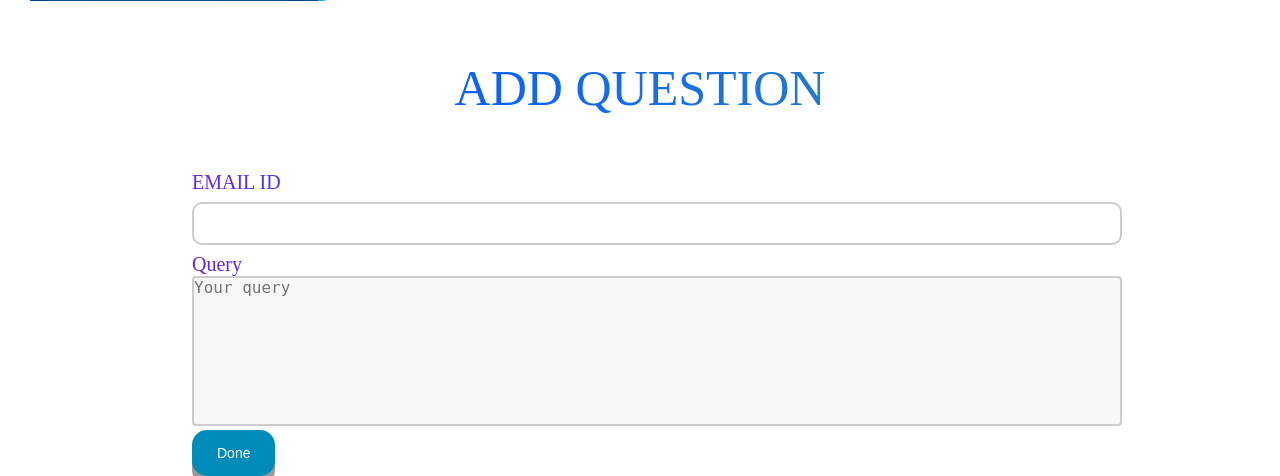
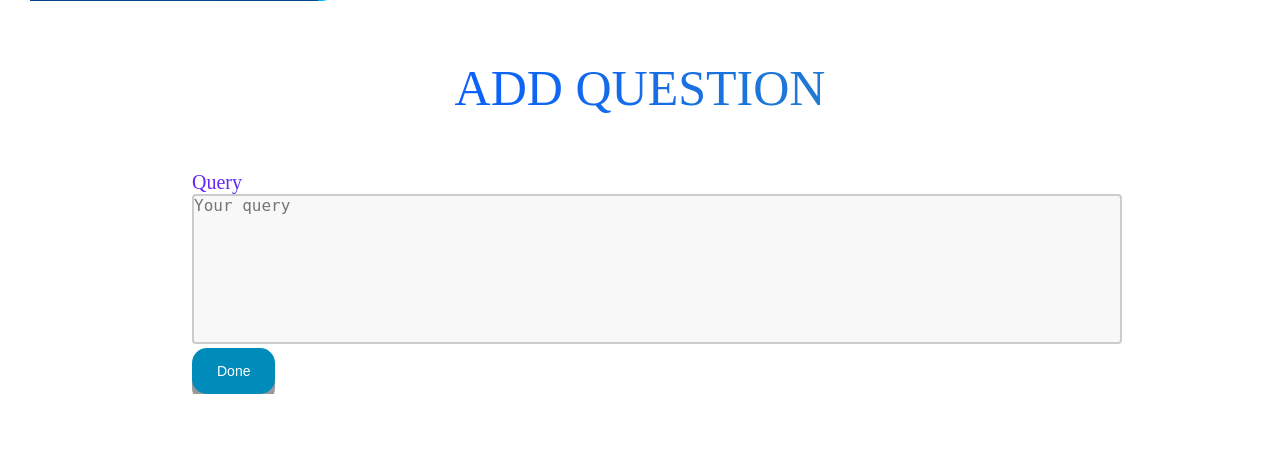
Before and after one commit to chinmay18030/acrom-form, a Flask app: page /add_questions in a window 1280 px wide. Shown: the part 579-1055 px from the top of the page. After the commit the page ends 973 px from the top, so only its background shows below. Run offline with Flask 2, Linux system fonts and the light colour scheme.

Commit message:
Update expert.html

```diff
--- a/templates/expert.html
+++ b/templates/expert.html
@@ -33,16 +33,7 @@
 <br><br>
 <div class="box">
     <form method="POST">
-        <label for="email">
-            <p style="font-size:20px;background: linear-gradient(
-                to right, #6b21f3, #085eff,
-                 #237ccf, #00c3ff);
-            -webkit-text-fill-color: transparent;
-            -webkit-background-clip: text;">
-                EMAIL ID
-        </p>
-            </label>
-      <input type="email" id="email" name="email" required>
+
       <label for="query"> <p style="font-size:20px;background: linear-gradient(
         to right, #6b21f3, #085eff,
          #237ccf, #00c3ff);
```
